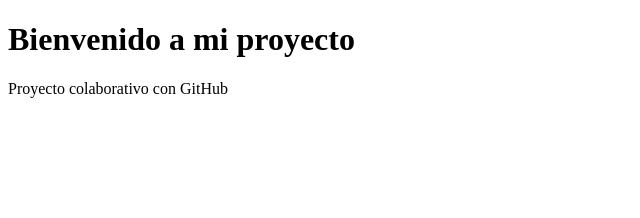
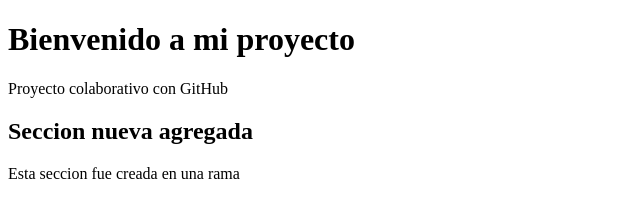
Before and after one commit to ososcachetones/S8-T1, a plain HTML site: page index.html in a window 1280 px wide. Shown: the whole page, without its empty margins (0-640 px from the left). Drawn offline with Linux system fonts and the light colour scheme.

Commit message:
Se agrega nueva seccion

```diff
--- a/index.html
+++ b/index.html
@@ -6,5 +6,7 @@
     <body>
         <h1>Bienvenido a mi proyecto</h1>
         <p>Proyecto colaborativo con GitHub</p>
+        <h2>Seccion nueva agregada</h2>
+        <p>Esta seccion fue creada en una rama</p>
     </body>
 </html>
```
